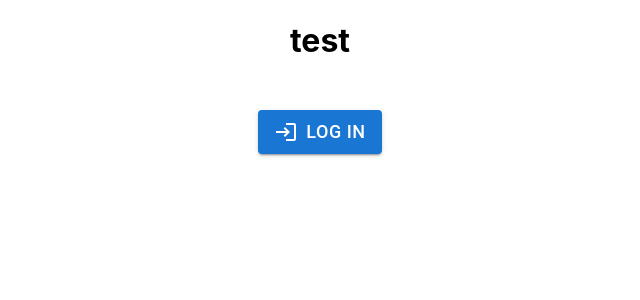
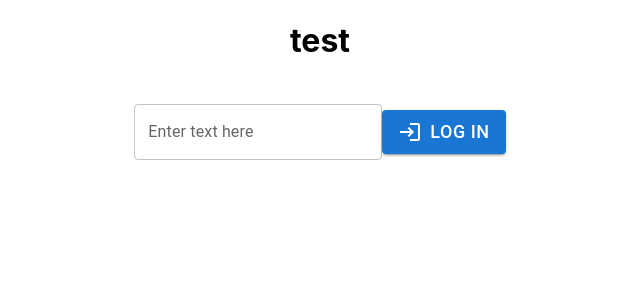
Before and after one commit to Khanison052/CoE-meeting, a React (Create React App) app in the folder Front/: page / in a window 1280 px wide. Shown: the top 300 px of the page, without its empty margins (320-960 px from the left). Built offline with nearby package versions, Linux system fonts and the light colour scheme.

Commit message:
create input

```diff
--- a/Front/src/pages/login.tsx
+++ b/Front/src/pages/login.tsx
@@ -1,14 +1,27 @@
+import { ChangeEvent, useEffect, useState } from 'react';
 import { Button } from '@mui/material';
 import { Box } from '@mui/system';
 import { Login as LoginIcon } from '@mui/icons-material';
-
+import { TextField } from '@mui/material';
 import '../index.css';
+import React from 'react';
 function Login() {
+    const [value, setValue] = React.useState('');
+    const handleChange = (event: React.ChangeEvent<HTMLInputElement>) => {
+            setValue(event.target.value);
+          };
   return (
     <><div>
     <h1>test</h1>
     </div>
     <Box sx={{ display: 'flex', alignItems: 'center', justifyContent: 'center', minHeight: 100 }}>
+    <TextField
+      id="box-input"
+      label="Enter text here"
+      value={value}
+      onChange={handleChange}
+      variant="outlined"
+    />
       <Button variant='contained' sx={{ fontSize: 'large' }} >
         <LoginIcon sx={{ mr: 1 }} />
         Log in
```
